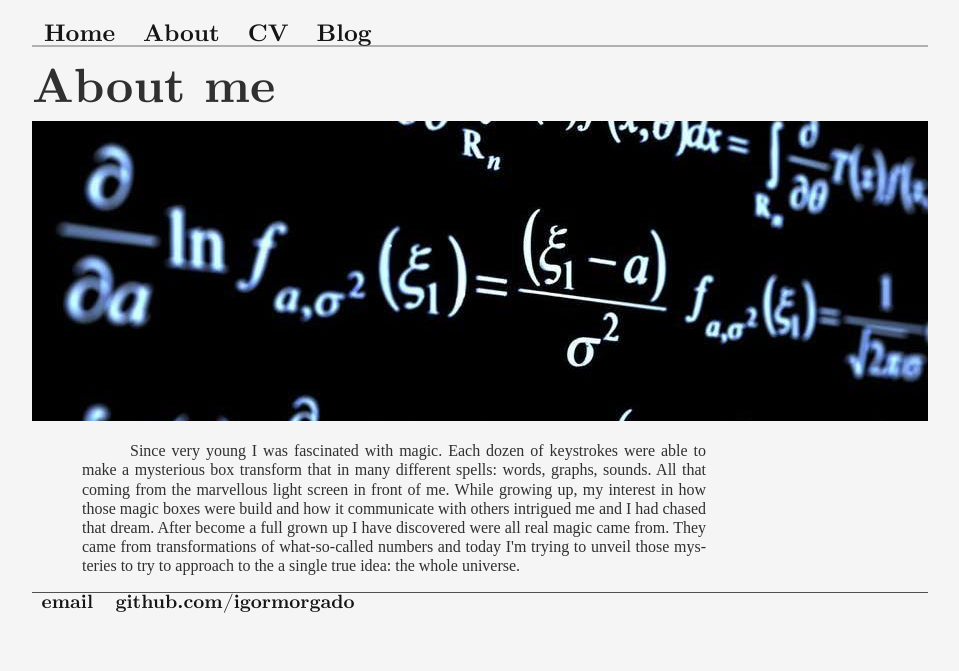
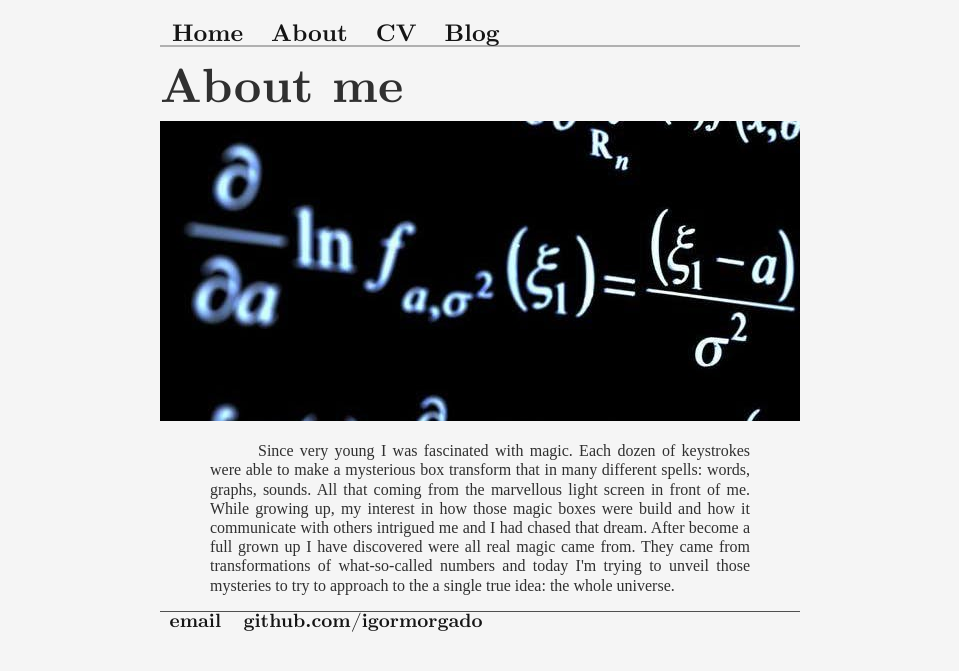
Before and after one commit to igormorgado/igormorgado.github.io, a Jekyll site: the page built from about/index.html, in a window 1280 px wide. Shown: the top 671 px of the page, without its empty margins (160-1119 px from the left). Built offline with Jekyll 4.4.1, drawn with Linux system fonts in a browser that asks for light colours; some web fonts are replaced.

Commit message:
Max size on body

```diff
--- a/css/main.css
+++ b/css/main.css
@@ -5,7 +5,7 @@
 body {
   font-family: "Computer Modern", serif;
   margin: 1.5em auto;
-  width: 70%;
+  max-width: 40em;
   font-size: 1em;
   line-height: 1.2em;
   background-color: var(--default-background);
@@ -67,7 +67,6 @@ p {
   margin-bottom: 1em;
   text-indent: 3em;
   text-align: justify;
-  max-width: 39em;
   margin: 0 auto;
 }
 
@@ -82,7 +81,6 @@ blockquote {
   font-style: italic;
   text-indent: unset;
   display: grid;
-  max-width: 39em;
 }
 
 blockquote p {
```
